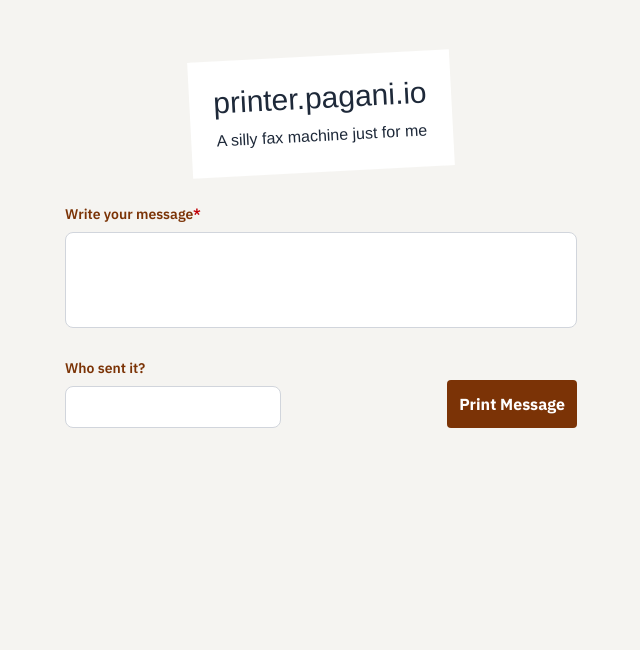
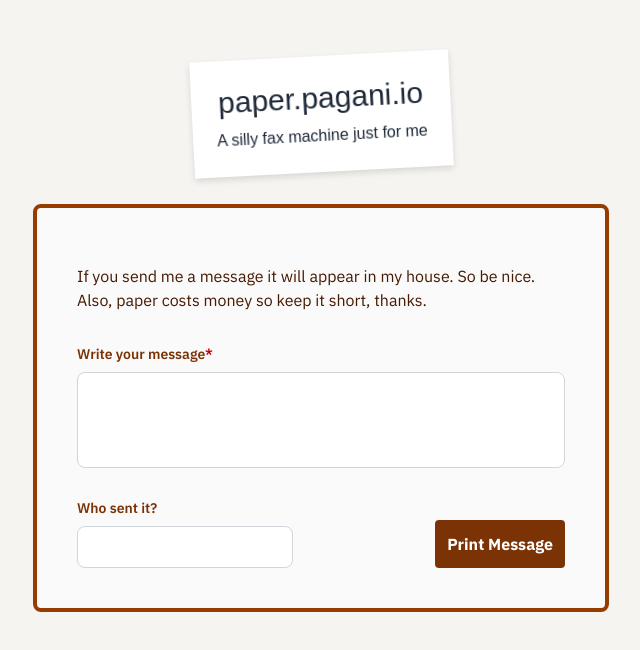
Before and after one commit to Marco-Pagani/paper, a SvelteKit app in the folder frontend/: page / in a window 1280 px wide. Shown: the top 650 px of the page, without its empty margins (319-959 px from the left). Built offline with nearby package versions, Linux system fonts and the light colour scheme; no server answers; a web font is replaced by a local one.

Commit message:
make it look a little better

```diff
--- a/frontend/src/app.css
+++ b/frontend/src/app.css
@@ -1,2 +1,6 @@
 @import 'tailwindcss';
 @plugin '@tailwindcss/forms';
+
+@theme {
+	--breakpoint-xs: 32rem;
+}
--- a/frontend/src/routes/+page.svelte
+++ b/frontend/src/routes/+page.svelte
@@ -37,17 +37,19 @@
 <div class="flex h-full flex-col items-center p-6 font-sans">
 	<!-- <div class="bg-linear-to-b from-[#72767a] via-[#424252] to-[#465069] border-gray-700 border-4 p-6 rounded-md w-full flex flex-col items-center"> -->
 
-  <div class="bg-white  p-6  flex flex-col items-center text-gray-800 font-receipt -rotate-3 my-8">
-    <h1 class="text-3xl pb-2 ">printer.pagani.io</h1>
+  <div class="bg-white  p-6  flex flex-col items-center text-gray-800 font-receipt -rotate-3 my-8 drop-shadow-md">
+    <h1 class="text-3xl pb-2 ">paper.pagani.io</h1>
     <p class="">A silly fax machine just for me</p>
     </div>
 
-	<form on:submit|preventDefault={submitMessage} class="w-full max-w-lg">
+	<form on:submit|preventDefault={submitMessage} class="w-full max-w-xl border-amber-800 rounded-lg border-4 bg-neutral-50 p-10">
+    <p class="pt-4 pb-8 text-amber-950">If you send me a message it will appear in my house. So be nice.<br>Also, paper costs money so keep it short, thanks.</p>
 		<div class="w-full pb-6">
 			<label
 				class="block pb-2 text-sm font-semibold text-amber-900 after:text-red-700 after:content-['*']"
-				for="message-input">Write your message</label
-			>
+				for="message-input">
+        Write your message
+        </label>
 			<textarea
 				id="message-input"
 				class="h-24 w-full resize-none rounded-lg border-gray-300 focus:border-amber-800"
@@ -55,17 +57,17 @@
 				required
 			/>
 		</div>
-		<div class="flex justify-between">
-			<div class="self-start">
-				<label class="block pb-2 text-sm font-semibold text-amber-900" for="sender-input"
-					>Who sent it?</label
-				>
-				<input class="rounded-lg border-gray-300 focus:border-amber-800" id="sender-input" />
+		<div class="flex justify-between flex-col xs:flex-row gap-6 ">
+			<div class="self-start w-full xs:w-auto">
+				<label class="block pb-2 text-sm font-semibold text-amber-900" for="sender-input">
+          Who sent it?
+        </label>
+				<input class="rounded-lg border-gray-300 focus:border-amber-800 w-full xs:w-auto" id="sender-input" />
 			</div>
 
-			<button type="submit" class="self-end rounded bg-amber-900 p-3 font-bold text-white"
-				>Print Message</button
-			>
+			<button type="submit" class="self-end rounded bg-amber-900 p-3 font-bold text-white hover:bg-amber-950 w-full xs:w-auto">
+        Print Message
+        </button>
 		</div>
 
 		{#if success}
```
